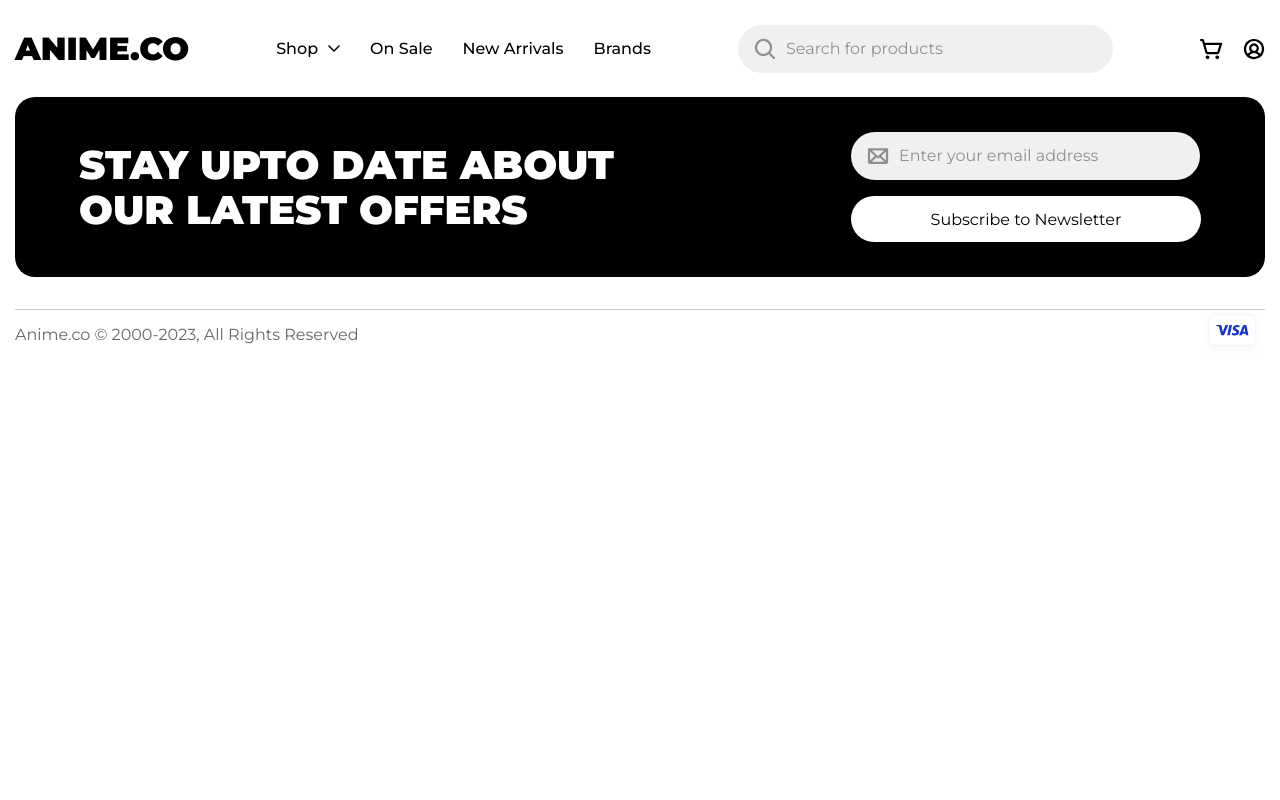
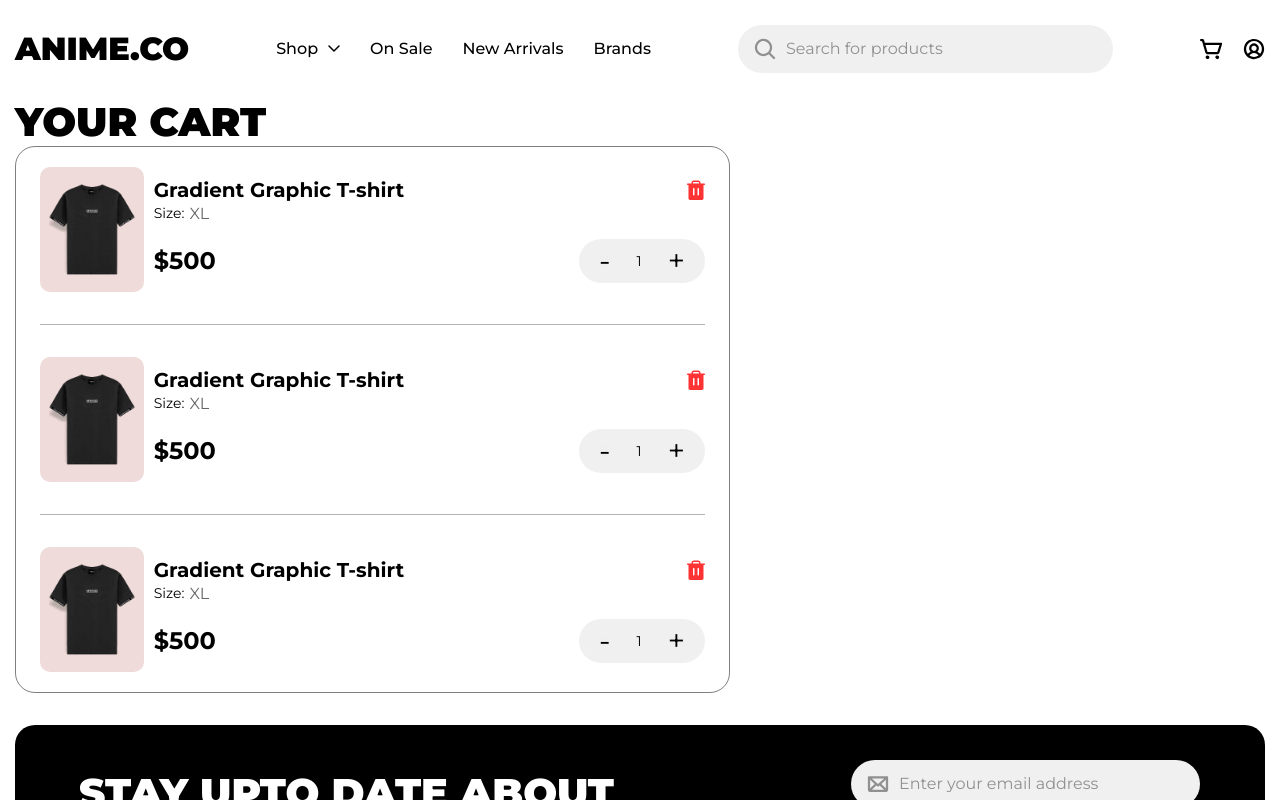
Before and after one commit to zh31n/madara.shop, a React (Vite) app: page /cart in a window 1280 px wide. Shown: the top 800 px of the page. Built offline with nearby package versions, Linux system fonts and the light colour scheme.

Commit message:
add page cart and cart items

```diff
--- a/src/App.tsx
+++ b/src/App.tsx
@@ -6,6 +6,7 @@ import Footer from "./Components/Footer/Footer.tsx";
 import SubscribeNews from "./modules/SubscribeNews/SubscribeNews.tsx";
 import ProductPage from "./Pages/ProductPage/ProductPage.tsx";
 import Catalog from "./Pages/Catalog/Catalog.tsx";
+import Cart from "./Pages/Cart/Cart.tsx";
 
 function App() {
 
@@ -13,9 +14,10 @@ function App() {
         <BrowserRouter>
             <Header/>
             <Routes>
-                <Route path={'/'} element={<Home/>} />
-                <Route path={'product/:id?'} element={<ProductPage/>} />
-                <Route path={'catalog/'} element={<Catalog/>} />
+                <Route path={'/'} element={<Home/>}/>
+                <Route path={'product/:id?'} element={<ProductPage/>}/>
+                <Route path={'catalog/'} element={<Catalog/>}/>
+                <Route path={'cart/'} element={<Cart/>}/>
             </Routes>
             <SubscribeNews/>
             <Footer/>
--- a/src/Components/Header/Header.tsx
+++ b/src/Components/Header/Header.tsx
@@ -14,7 +14,7 @@ const Header = () => {
                     <HeaderNav/>
                     <SearchInput/>
                     <section className={s.cartProfile}>
-                        <NavLink to={'/'}>
+                        <NavLink to={'/cart'}>
                             <img src={cartImg} alt="cart image"/>
                         </NavLink>
                         <NavLink to={'/'}>
--- a/src/Components/Header/HeaderNav/HeaderNav.tsx
+++ b/src/Components/Header/HeaderNav/HeaderNav.tsx
@@ -6,7 +6,7 @@ import arrowDown from "../../../assets/img/arrowDown.svg";
 const HeaderNav = () => {
     return (
         <nav className={s.nav}>
-            <NavLink to={'/'} className={s.navItem}>
+            <NavLink to={'/catalog'} className={s.navItem}>
                 Shop
                 <img src={arrowDown} alt={'arrow down'}/>
             </NavLink>
--- /dev/null
+++ b/src/Pages/Cart/Cart.module.scss
@@ -0,0 +1,21 @@
+.title {
+  font-size: 40px;
+  font-weight: 900;
+  text-transform: uppercase;
+}
+
+
+.cartContainer {
+  display: flex;
+  align-items: flex-start;
+  justify-content: space-between;
+
+  .cartItems {
+    margin-bottom: 2rem;
+    width: 715px;
+    height: 100%;
+    border-radius: 20px;
+    border: 1px solid rgba(0, 0, 0, 0.5);
+    padding: 20px 24px;
+  }
+}
--- /dev/null
+++ b/src/Pages/Cart/Cart.tsx
@@ -0,0 +1,19 @@
+import s from './Cart.module.scss';
+import CartItem from "./components/CartItem/CartItem.tsx";
+
+const Cart = () => {
+    return (
+        <div className={'container'}>
+            <div className={s.title}>your cart</div>
+            <div className={s.cartContainer}>
+                <div className={s.cartItems}>
+                    <CartItem/>
+                    <CartItem/>
+                    <CartItem/>
+                </div>
+            </div>
+        </div>
+    );
+};
+
+export default Cart;
--- /dev/null
+++ b/src/Pages/Cart/components/CartCounter/CartCounter.module.scss
@@ -0,0 +1,29 @@
+.counter{
+  padding: 0 20px;
+  width: 126px;
+  height: 44px;
+  background: #F0F0F0;
+  border-radius: 50px;
+  display: flex;
+  align-items: center;
+  justify-content: space-between;
+  gap: 20px;
+  overflow: hidden;
+  button{
+    display: flex;
+    justify-content: center;
+    align-items: center;
+    font-size: 30px;
+    line-height: 10px;
+    font-weight: 400;
+    cursor: pointer;
+  }
+  .count{
+    display: flex;
+    justify-content: center;
+    align-items: center;
+    width: 44px;
+    font-size: 14px;
+    line-height: 20px;
+  }
+}
--- /dev/null
+++ b/src/Pages/Cart/components/CartCounter/CartCounter.tsx
@@ -0,0 +1,14 @@
+import s from './CartCounter.module.scss';
+
+
+const CartCounter = () => {
+    return (
+        <div className={s.counter}>
+            <button>-</button>
+            <div className={s.count}> 1 </div>
+            <button>+</button>
+        </div>
+    );
+};
+
+export default CartCounter;
--- /dev/null
+++ b/src/Pages/Cart/components/CartItem/CartItem.module.scss
@@ -0,0 +1,72 @@
+.cartItem {
+  padding-top: 2rem;
+  display: flex;
+  gap: 10px;
+  align-items: center;
+  border-bottom: 1px solid rgba(0, 0, 0, 0.3);
+  padding-bottom: 2rem;
+  &:first-child {
+    padding-top: 0;
+  }
+  &:last-child{
+    border-bottom: none;
+    padding-bottom: 0;
+  }
+  .photo {
+    width: 125px;
+    height: 125px;
+    background: #F0DBDB;
+    border-radius: 10px;
+    display: flex;
+    justify-content: center;
+    align-items: center;
+
+    img {
+      width: 86px;
+    }
+  }
+
+  .cartItemInfo {
+    width: 100%;
+
+    .nameTrash {
+      display: flex;
+      justify-content: space-between;
+      align-items: center;
+      width: 100%;
+      line-height: 27px;
+
+      .name {
+        font-size: 20px;
+        font-weight: bold;
+      }
+
+      img {
+        cursor: pointer;
+      }
+    }
+
+    .otherInfo {
+      color: rgba(0, 0, 0, 0.6);
+      display: flex;
+      gap: 5px;
+      text-transform: none !important;
+      .title {
+        color: black;
+        font-size: 14px;
+        font-weight: 400;
+        text-transform: none !important;
+      }
+    }
+    .priceCounter{
+      display: flex;
+      justify-content: space-between;
+      align-items: center;
+      margin-top: 1rem;
+      .price{
+        font-size: 24px;
+        font-weight: bold;
+      }
+    }
+  }
+}
--- /dev/null
+++ b/src/Pages/Cart/components/CartItem/CartItem.tsx
@@ -0,0 +1,30 @@
+import s from "./CartItem.module.scss";
+import imageProduct from "../../../../assets/img/image 7.png";
+import Trash from "../../../../assets/img/trash.svg";
+import CartCounter from "../CartCounter/CartCounter.tsx";
+
+
+const CartItem = () => {
+    return (
+        <div className={s.cartItem}>
+            <div className={s.photo}>
+                <img src={imageProduct} alt="image product"/>
+            </div>
+            <div className={s.cartItemInfo}>
+                <div className={s.nameTrash}>
+                    <div className={s.name}>Gradient Graphic T-shirt</div>
+                    <img src={Trash} alt={'Trash'}/>
+                </div>
+                <div className={s.otherInfo}>
+                    <div className={s.title}>Size:</div>XL
+                </div>
+                <div className={s.priceCounter}>
+                    <div className={s.price}>$500</div>
+                    <CartCounter/>
+                </div>
+            </div>
+        </div>
+    );
+};
+
+export default CartItem;
```
Also changed, not shown: src/assets/img/image 7.png, src/assets/img/trash.svg (added).
